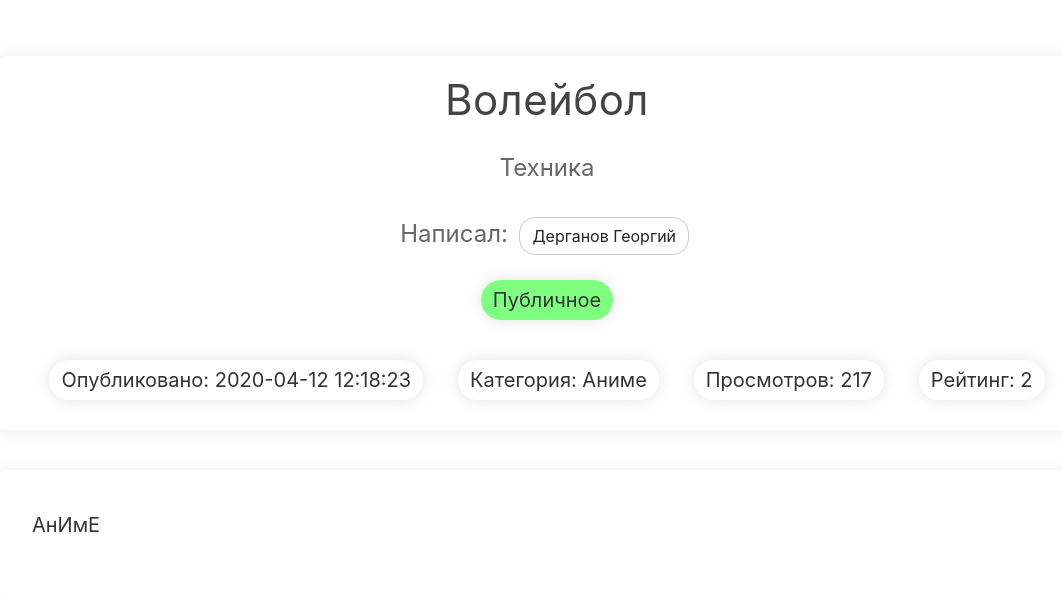
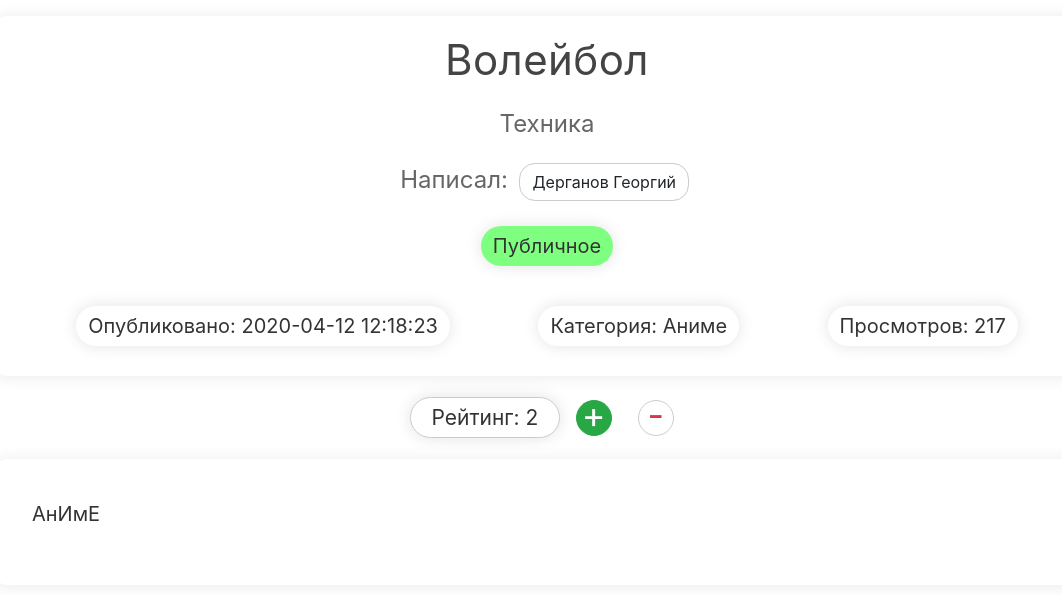
Before and after one commit to yxngxr1/Article-App, a Flask app: page /articles/show/1 in a window 1280 px wide. Shown: the part 56-651 px from the top of the page, without its empty margins (93-1155 px from the left). Run offline with Flask 2, Linux system fonts and the light colour scheme; a user stored in the database is signed in; data comes from the database, SQL or seed files in the repository; both versions use the stored data as it was after the commit; some libraries are stand-ins or nearby versions.

Commit message:
added rating system

```diff
--- a/main.py
+++ b/main.py
@@ -10,6 +10,7 @@ from data import db_session
 from data.User import User
 from data.Article import Article
 from data.Category import Category
+from data.Vote import Vote
 
 from forms.article import ArticleForm
 from forms.login import LoginForm
@@ -45,6 +46,18 @@ def create_img_url(id, type):
         return f'img/articles/article_{id}_{random_int}.jpg'
     elif type == 'user':
         return f'img/users/user_{id}_{random_int}.jpg'
+
+
+def count_votes(article_id):
+    session = db_session.create_session()
+    votes = session.query(Vote).filter(Vote.article_id == article_id).all()
+    count = 0
+    for vote in votes:
+        if vote.vote == 'up':
+            count += 1
+        elif vote.vote == 'down':
+            count -= 1
+    return count
 
 
 def valid_password(password):
@@ -194,15 +207,50 @@ def article_list():
 
 @app.route('/articles/show/<int:article_id>')
 def article_show(article_id):
+    form = {}
     session = db_session.create_session()
     article = session.query(Article).get(article_id)
+    article.rating = count_votes(article.id)
+    session.commit()
     if article:
         if (article.is_private is False) or (article.user == current_user):
             title = article.title
             article.views += 1
             session.commit()
-            category = session.query(Category).get(article.category_id)
-            return render_template('article_show.html', title=title, article=article, category=category)
+            form['category'] = session.query(Category).get(article.category_id)
+            if current_user.is_authenticated:
+                form['current_user_vote'] = session.query(Vote).filter(Vote.article_id == article.id, Vote.user_id == current_user.id).first()
+                if form['current_user_vote']:
+                    form['current_user_vote'] = form['current_user_vote'].vote
+                else:
+                    form['current_user_vote'] = 'un'
+            return render_template('article_show.html', title=title, article=article, form=form)
+        else:
+            abort(403)
+    else:
+        abort(404)
+
+
+@app.route('/articles/vote/<int:article_id>/<string:vote>')
+@login_required
+def article_vote(article_id, vote):
+    session = db_session.create_session()
+    article = session.query(Article).get(article_id)
+    if article:
+        if (article.is_private is False) or (article.user == current_user):
+            exist_vote = session.query(Vote).filter(Vote.article_id == article.id, Vote.user_id == current_user.id).first()
+            if exist_vote:
+                if exist_vote.vote == vote:
+                    exist_vote.vote = 'un'
+                else:
+                    exist_vote.vote = vote
+            else:
+                vote = Vote(user_id=current_user.id,
+                            article_id=article.id,
+                            vote=vote)
+                session.add(vote)
+            session.commit()
+            return redirect(f'/articles/show/{ article.id }')
         else:
             abort(403)
     else:
@@ -431,8 +479,11 @@ def user_delete():
     session = db_session.create_session()
     user = session.query(User).get(current_user.id)
     articles = session.query(Article).filter(Article.user == user)
+    votes = session.query(Vote).filter(Vote.user_id == user.id)
     for item in articles:
         delete_file(item.photo_url)
+        session.delete(item)
+    for item in votes:
         session.delete(item)
     delete_file(current_user.photo_url)
     session.delete(user)
--- a/static/css/article.css
+++ b/static/css/article.css
@@ -25,14 +25,12 @@
 
 .article-body .top-content {
     padding: 20px 40px;
-    margin: 40px 0;
     border-radius: 1em;
     box-shadow: 0px 1px 15px 1px rgba(0,0,0,0.08);
 }
 
 .article-body .title {
     text-align: center;
-    margin-bottom: 20px;
     font-size: 42px;
     line-height: 48px;
     letter-spacing: 0.01em;
@@ -41,7 +39,7 @@
 
 .article-body .description {
     text-align: center;
-    margin-bottom: 20px;
+    margin-bottom: 10px;
     font-size: 24px;
     line-height: 48px;
     color: #666666;
@@ -158,11 +156,11 @@
 }
 
 .article_form .title {
-  text-align: center;
-  font-size: 32px;
-  letter-spacing: 0.1em;
-  margin: 1rem 1rem;
-  color: #444444;
+    text-align: center;
+    font-size: 32px;
+    letter-spacing: 0.1em;
+    margin: 1rem 1rem;
+    color: #444444;
 }
 
 .article_form label {
@@ -170,3 +168,26 @@
     letter-spacing: 0.04em;
     color: #444444;
 }
+
+.article-vote {
+    text-align: center;
+}
+
+.article-vote p {
+    display: inline-block;
+    font-size: 21px;
+    color: #333333;
+    padding: 0.2em 1em;
+    margin: 1em auto;
+    border-radius: 1em;
+    box-shadow: 0 0 15px 1px rgba(0,0,0,0.1);
+}
+
+.btn-circle {
+    font-size: 36px;
+    line-height: 0.8em;
+    width: 1em;
+    height: 1em;
+    padding: 0 0;
+    border-radius: 20em;
+}
--- a/templates/article_show.html
+++ b/templates/article_show.html
@@ -23,15 +23,20 @@
                         <p class="created-date">Опубликовано: {{ article.created_date.strftime('%Y-%m-%d %H:%M:%S') }}</p>
                     </div>
                     <div>
-                        <p class="category-name">Категория: {{ category.name }}</p>
+                        <p class="category-name">Категория: {{ form['category'].name }}</p>
                     </div>
                     <div>
                         <p class="views">Просмотров: {{ article.views }}</p>
                     </div>
-                    <div>
-                        <p class="rating">Рейтинг: {{ article.rating }}</p>
-                    </div>
                 </div>
+            </div>
+
+            <div class="article-vote">
+                <p class="btn rating">Рейтинг: {{ article.rating }}</p>
+                {% if current_user.is_authenticated %}
+                <a href="/articles/vote/{{ article.id }}/up" class="btn btn-outline-success btn-circle {% if form['current_user_vote'] == 'up' %} active {% endif %}">+</a>
+                <a href="/articles/vote/{{ article.id }}/down" class="btn btn-outline-danger btn-circle {% if form['current_user_vote'] == 'down' %} active {% endif %}">-</a>
+                {% endif %}
             </div>
 
             <div class="bottom-content">
--- a/templates/user_show.html
+++ b/templates/user_show.html
@@ -33,7 +33,7 @@
                                                 </button>
                                             </div>
                                             <div class="modal-body">
-                                                Если вы удалите свой профиль, все ваши статьи будут потеряны!
+                                                Если вы удалите свой профиль, все ваши статьи и оценки будут потеряны!
                                             </div>
                                             <div class="modal-footer">
                                                 <a href="#" class="btn btn-outline-primary" data-dismiss="modal">Закрыть</a>
```
Also changed, not shown: data/Vote.py (added, +13 -0 lines), db/data.db, static/img/articles/article_6_881272.jpg (added), static/img/users/user_1_147168.jpg (added), static/img/users/user_1_829843.jpg (deleted).
